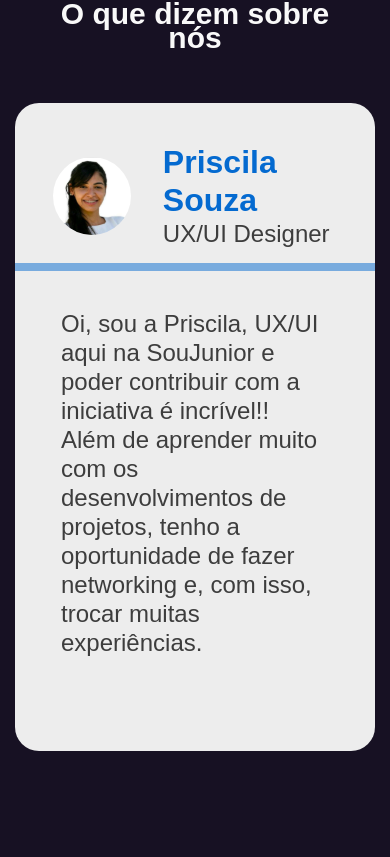
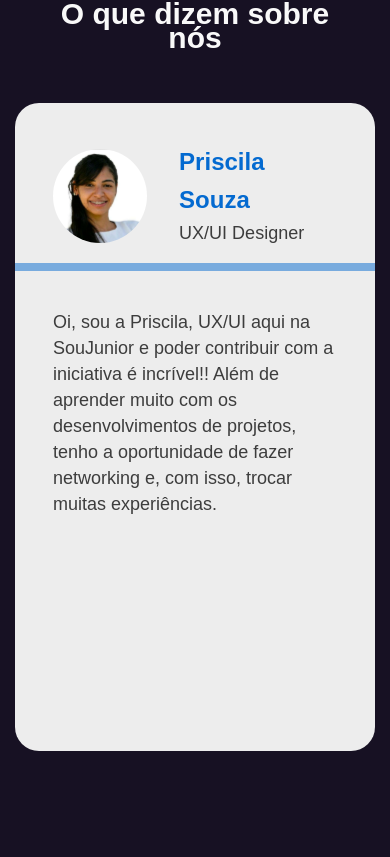
Before and after one commit to SouJunior/site-webapp, a Next.js app: page / in a window 390 px wide. Shown: the part 4047-4904 px from the top of the page. Built offline with nearby package versions, Linux system fonts and the light colour scheme; a web font is replaced by a local one.

Commit message:
fix: correção no carousel de depoimentos

```diff
--- a/components/commons/DepositionCard/DepositionCard.module.css
+++ b/components/commons/DepositionCard/DepositionCard.module.css
@@ -69,4 +69,23 @@
   .description {
     min-height: 480px;
   }
+
+  .description {
+    font-weight: 400;
+    font-size: 1.8rem;
+    line-height: 2.6rem;
+    padding: 38px;
+  }
+  .name {
+    font-size: 2.4rem;
+    line-height: 38px;
+  }
+
+  .role {
+    font-style: normal;
+    font-weight: 500;
+    font-size: 1.8rem;
+    line-height: 29px;
+    color: #3d3d3d;
+  }
 }
```
